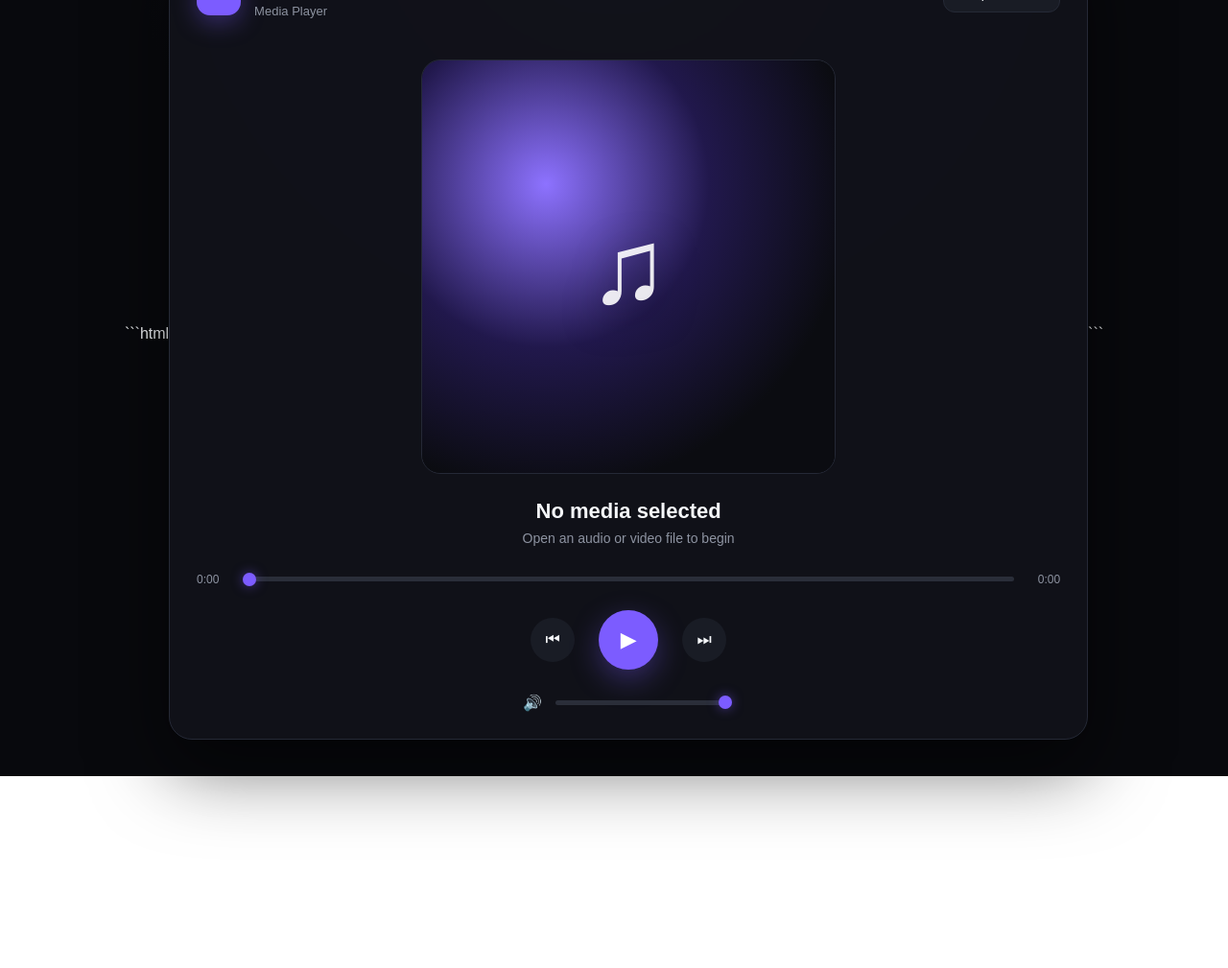
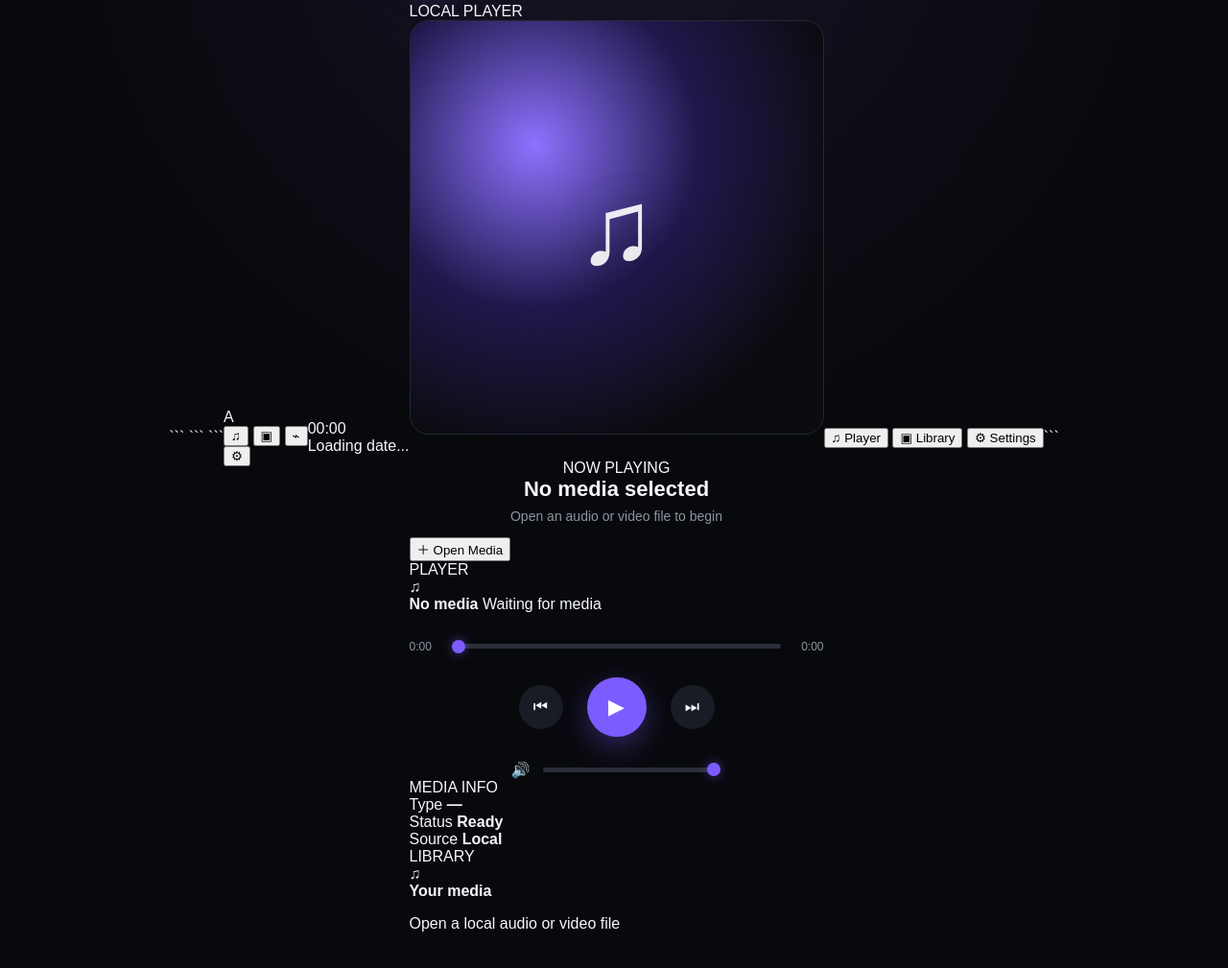
Before and after one commit to Aydel-dev/aydel-player, a plain HTML site: page index.html in a window 1280 px wide. Shown: the part 113-1122 px from the top of the page at 96% size. Before the commit the page ends 922 px from the top, so only its background shows below. Drawn offline with Linux system fonts and the light colour scheme.

Commit message:
index.html
Refactor HTML structure and enhance player layout.

````diff
--- a/index.html
+++ b/index.html
@@ -1,56 +1,122 @@
-```html
 <!DOCTYPE html>
+
 <html lang="en">
 <head>
     <meta charset="UTF-8">
     <meta name="viewport" content="width=device-width, initial-scale=1.0">
 
+```
 <title>Aydel Player</title>
 
 <link rel="stylesheet" href="style.css">
+```
+
 </head>
 
 <body>
 
-    <main class="player">
+```
+<!-- Atmospheric background -->
+<div class="background-glow"></div>
 
-        <!-- Top bar -->
-        <header class="top-bar">
+<!-- Left floating app rail -->
+<aside class="app-rail">
+    <div class="rail-logo">A</div>
+
+    <button class="rail-button active" title="Player">♫</button>
+    <button class="rail-button" title="Library">▣</button>
+    <button class="rail-button" title="Files">⌁</button>
+
+    <div class="rail-spacer"></div>
+
+    <button class="rail-button" title="Settings">⚙</button>
+</aside>
+
+
+<!-- Floating clock -->
+<div class="clock">
+    <div id="clockTime">00:00</div>
+    <div id="clockDate">Loading date...</div>
+</div>
+
+
+<!-- Main glass application -->
+<main class="window">
+
+    <!-- Header -->
+    <header class="window-header">
+
         <div class="brand">
             <div class="brand-icon">A</div>
 
             <div>
                 <h1>Aydel Player</h1>
-                    <p>Media Player</p>
+                <p>Personal Media Center</p>
             </div>
         </div>
 
-            <button class="open-button" id="openButton">
-                + Open Media
-            </button>
+        <div class="status-pill">
+            <span class="status-dot"></span>
+            LOCAL PLAYER
+        </div>
 
-            <input
-                type="file"
-                id="fileInput"
-                accept="audio/*,video/*"
-                hidden
-            >
     </header>
 
 
-        <!-- Media area -->
-        <section class="media-area">
+    <!-- Main content -->
+    <section class="content">
+
+        <!-- Main media card -->
+        <section class="hero-card">
+
+            <div class="hero-background"></div>
+
+            <div class="hero-overlay"></div>
+
+            <div class="hero-content">
 
                 <div class="media-container">
 
                     <video
                         id="videoPlayer"
                         controls
-                    hidden
-                ></video>
+                        hidden>
+                    </video>
 
                     <div class="album-art" id="albumArt">
+                        <div class="album-glow"></div>
                         <div class="music-symbol">♫</div>
+                    </div>
+
+                </div>
+
+
+                <div class="track-info">
+
+                    <div class="eyebrow">
+                        NOW PLAYING
+                    </div>
+
+                    <h2 id="trackName">
+                        No media selected
+                    </h2>
+
+                    <p id="trackType">
+                        Open an audio or video file to begin
+                    </p>
+
+                </div>
+
+
+                <div class="main-actions">
+
+                    <button
+                        class="primary-button"
+                        id="openButton">
+                        <span>＋</span>
+                        Open Media
+                    </button>
+
                 </div>
 
             </div>
@@ -58,56 +124,85 @@
         </section>
 
 
-        <!-- Track information -->
-        <section class="track-info">
+        <!-- Right side cards -->
+        <aside class="side-panel">
 
-            <h2 id="trackName">No media selected</h2>
 
-            <p id="trackType">
-                Open an audio or video file to begin
-            </p>
+            <!-- Now Playing -->
+            <div class="card player-card">
 
-        </section>
+                <div class="card-heading">
+                    <span>PLAYER</span>
+                    <span class="card-dot"></span>
+                </div>
+
+
+                <div class="mini-track">
+
+                    <div class="mini-art">
+                        ♫
+                    </div>
+
+                    <div class="mini-info">
+                        <strong id="sideTrackName">
+                            No media
+                        </strong>
+
+                        <span id="sideTrackType">
+                            Waiting for media
+                        </span>
+                    </div>
+
+                </div>
 
 
                 <!-- Progress -->
-        <section class="progress-section">
+                <div class="progress-section">
 
-            <span id="currentTime">0:00</span>
+                    <span id="currentTime">
+                        0:00
+                    </span>
 
                     <input
                         type="range"
                         id="progressBar"
                         min="0"
                         max="100"
-                value="0"
-            >
+                        value="0">
 
-            <span id="duration">0:00</span>
+                    <span id="duration">
+                        0:00
+                    </span>
 
-        </section>
+                </div>
 
 
                 <!-- Controls -->
-        <section class="controls">
+                <div class="controls">
 
-            <button id="previousButton" class="control-button">
+                    <button
+                        id="previousButton"
+                        class="control-button">
                         ⏮
                     </button>
 
-            <button id="playButton" class="play-button">
+                    <button
+                        id="playButton"
+                        class="play-button">
                         ▶
                     </button>
 
-            <button id="nextButton" class="control-button">
+                    <button
+                        id="nextButton"
+                        class="control-button">
                         ⏭
                     </button>
 
-        </section>
+                </div>
 
 
                 <!-- Volume -->
-        <section class="volume-section">
+                <div class="volume-section">
 
                     <span>🔊</span>
 
@@ -117,20 +212,104 @@
                         min="0"
                         max="1"
                         step="0.01"
-                value="1"
-            >
+                        value="1">
+
+                </div>
+
+            </div>
+
+
+            <!-- Media information -->
+            <div class="card info-card">
+
+                <div class="card-heading">
+                    <span>MEDIA INFO</span>
+                </div>
+
+                <div class="info-row">
+                    <span>Type</span>
+                    <strong id="infoType">—</strong>
+                </div>
+
+                <div class="info-row">
+                    <span>Status</span>
+                    <strong id="infoStatus">Ready</strong>
+                </div>
+
+                <div class="info-row">
+                    <span>Source</span>
+                    <strong>Local</strong>
+                </div>
+
+            </div>
+
+
+            <!-- Library card -->
+            <div class="card library-card">
+
+                <div class="card-heading">
+                    <span>LIBRARY</span>
+                </div>
+
+                <div class="library-empty">
+
+                    <div class="library-icon">
+                        ♫
+                    </div>
+
+                    <div>
+                        <strong>Your media</strong>
+                        <p>
+                            Open a local audio or video file
+                        </p>
+                    </div>
+
+                </div>
+
+            </div>
+
+        </aside>
 
     </section>
+
+</main>
+
+
+<!-- Bottom dock -->
+<nav class="dock">
+
+    <button class="dock-button active">
+        ♫
+        <span>Player</span>
+    </button>
+
+    <button class="dock-button">
+        ▣
+        <span>Library</span>
+    </button>
+
+    <button class="dock-button">
+        ⚙
+        <span>Settings</span>
+    </button>
+
+</nav>
 
 
 <!-- Hidden audio player -->
 <audio id="audioPlayer"></audio>
 
-    </main>
+
+<!-- File input -->
+<input
+    type="file"
+    id="fileInput"
+    accept="audio/*,video/*"
+    hidden>
 
 
 <script src="script.js"></script>
+```
 
 </body>
 </html>
-```
````
Lines whose indentation alone changed are shown as unchanged.
